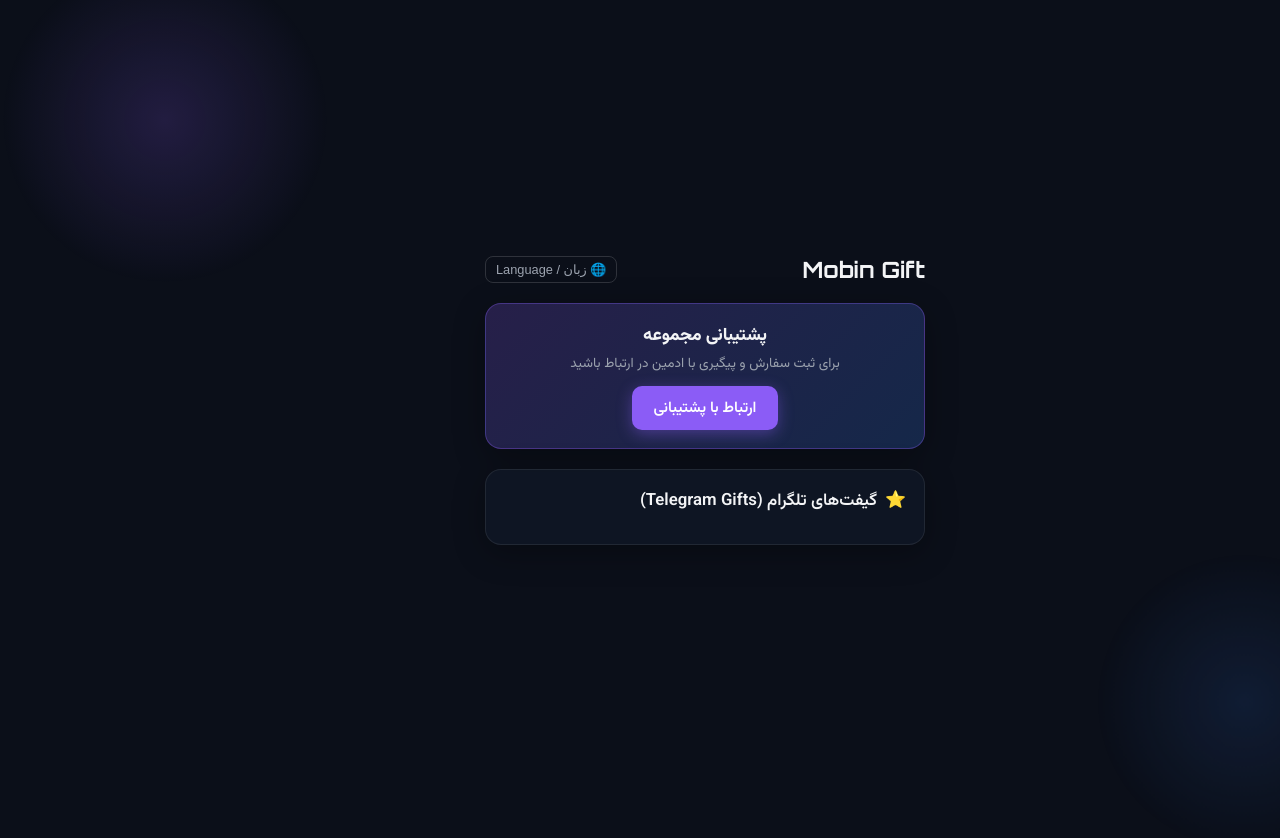
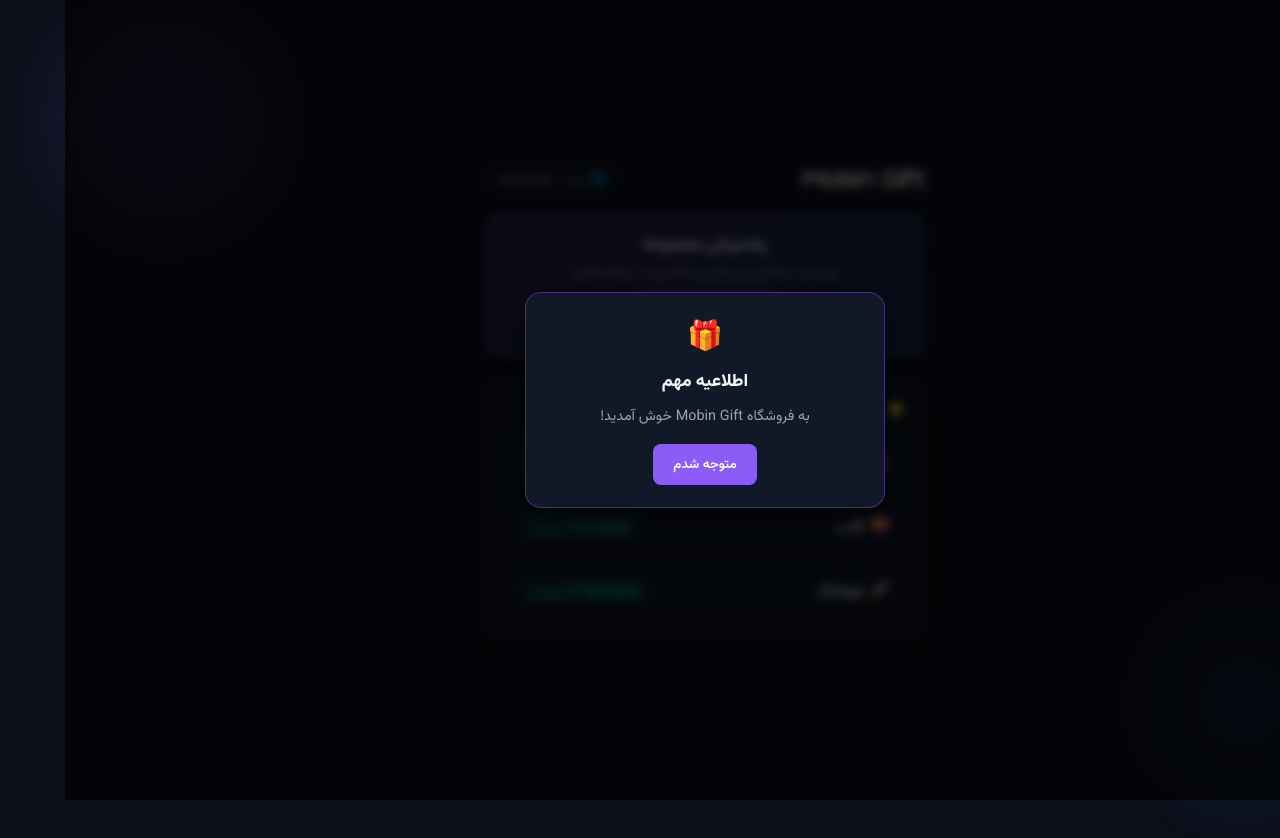
Before and after one commit to mobingorjizadeh3-eng/Mobin_Gift, a plain HTML site: page index.html in a window 1280 px wide. Both pictures are taken after a click on the button "فارسی 🇮🇷". Shown: the top 838 px of the page. Drawn offline with Linux system fonts and the light colour scheme; no server answers.

Commit message:
Update index.html

```diff
--- a/index.html
+++ b/index.html
@@ -97,12 +97,6 @@
             -webkit-text-fill-color: transparent;
             margin-bottom: 22px;
             text-shadow: 0 0 30px rgba(139, 92, 246, 0.4);
-            animation: pulseGlow 3s infinite alternate;
-        }
-
-        @keyframes pulseGlow {
-            0% { filter: drop-shadow(0 0 10px rgba(139,92,246,0.3)); }
-            100% { filter: drop-shadow(0 0 25px rgba(59,130,246,0.5)); }
         }
 
         .lang-btns {
@@ -232,7 +226,6 @@
             border-radius: 8px;
         }
 
-        /* Modal Popup */
         .modal-overlay {
             position: fixed;
             top: 0; left: 0; width: 100%; height: 100%;
@@ -283,7 +276,6 @@
 </head>
 <body>
 
-    <!-- Announcement Modal -->
     <div id="announcementModal" class="modal-overlay">
         <div class="modal-box">
             <div style="font-size: 1.8rem; margin-bottom: 8px;">🎁</div>
@@ -293,7 +285,6 @@
         </div>
     </div>
 
-    <!-- Language Selection Screen -->
     <div id="langScreen" class="screen active">
         <div class="logo-title">Mobin Gift</div>
         <p style="color: var(--text-muted); font-size: 0.95rem; margin-bottom: 22px;" id="langSubText">لطفاً زبان خود را انتخاب کنید / Please select your language</p>
@@ -303,7 +294,6 @@
         </div>
     </div>
 
-    <!-- Main Dashboard Screen -->
     <div id="mainScreen" class="screen">
         <div class="main-header">
             <div class="main-title">Mobin Gift</div>
@@ -321,23 +311,38 @@
                 <span>⭐</span> <span id="giftsTitleText">گیفت‌های تلگرام (Telegram Gifts)</span>
             </div>
             <div class="gift-list" id="giftListContainer">
-                <!-- Dynamically loaded from config.json -->
+                <!-- Fallback items in case json fails -->
             </div>
         </div>
     </div>
 
     <script>
-        let globalConfig = null;
+        // دیتای پیش‌فرض (Fallbacks) برای جلوگیری از باگ خالی ماندن صفحه
+        let globalConfig = {
+            "announcement": "به فروشگاه Mobin Gift خوش آمدید!",
+            "support_username": "Mobin_VPN_Admin",
+            "gifts": {
+                "bear": { "name": "🧸 خرس", "price": "100,000 تومان", "price_en": "100,000 Tomans" },
+                "heart": { "name": "💝 قلب", "price": "115,000 تومان", "price_en": "115,000 Tomans" },
+                "rocket": { "name": "🚀 موشک", "price": "270,000 تومان", "price_en": "270,000 Tomans" }
+            }
+        };
+
         let currentLang = 'fa';
 
         async function loadConfig() {
             try {
                 const response = await fetch('config.json');
-                globalConfig = await response.json();
+                if (response.ok) {
+                    const data = await response.json();
+                    globalConfig = data; // اگر فایل بود، جایگزین کن
+                }
             } catch (e) {
-                console.error('Error loading config', e);
+                console.log('Using default fallback config', e);
             }
         }
+
+        // همین که صفحه باز شد فایل رو لود کن
         loadConfig();
 
         function setLanguage(lang) {
@@ -368,14 +373,15 @@
                 document.getElementById('modalBtnText').textContent = 'Got it';
             }
 
-            if (globalConfig) {
-                // Set Support Link
-                document.getElementById('supportBtnLink').href = `https://t.me/${globalConfig.support_username}`;
+            // تنظیم لینک پشتیبانی
+            document.getElementById('supportBtnLink').href = `https://t.me/${globalConfig.support_username || 'Mobin_VPN_Admin'}`;
 
-                // Render Gifts
+            // رندر کردن گیفت‌ها
             const container = document.getElementById('giftListContainer');
             container.innerHTML = '';
-                for (const [key, gift] of Object.entries(globalConfig.gifts)) {
+
+            const giftsObj = globalConfig.gifts || {};
+            for (const [key, gift] of Object.entries(giftsObj)) {
                 const priceText = (lang === 'fa') ? gift.price : gift.price_en;
                 container.innerHTML += `
                     <div class="gift-item">
@@ -385,11 +391,10 @@
                 `;
             }
 
-                // Announcement Modal
+            // نمایش مودال اطلاعیه در صورت وجود
             if (globalConfig.announcement && globalConfig.announcement.trim() !== "") {
                 document.getElementById('modalText').textContent = globalConfig.announcement;
                 document.getElementById('announcementModal').classList.add('show');
-                }
             }
 
             langScreen.classList.remove('active');
```
Lines whose indentation alone changed are shown as unchanged.
